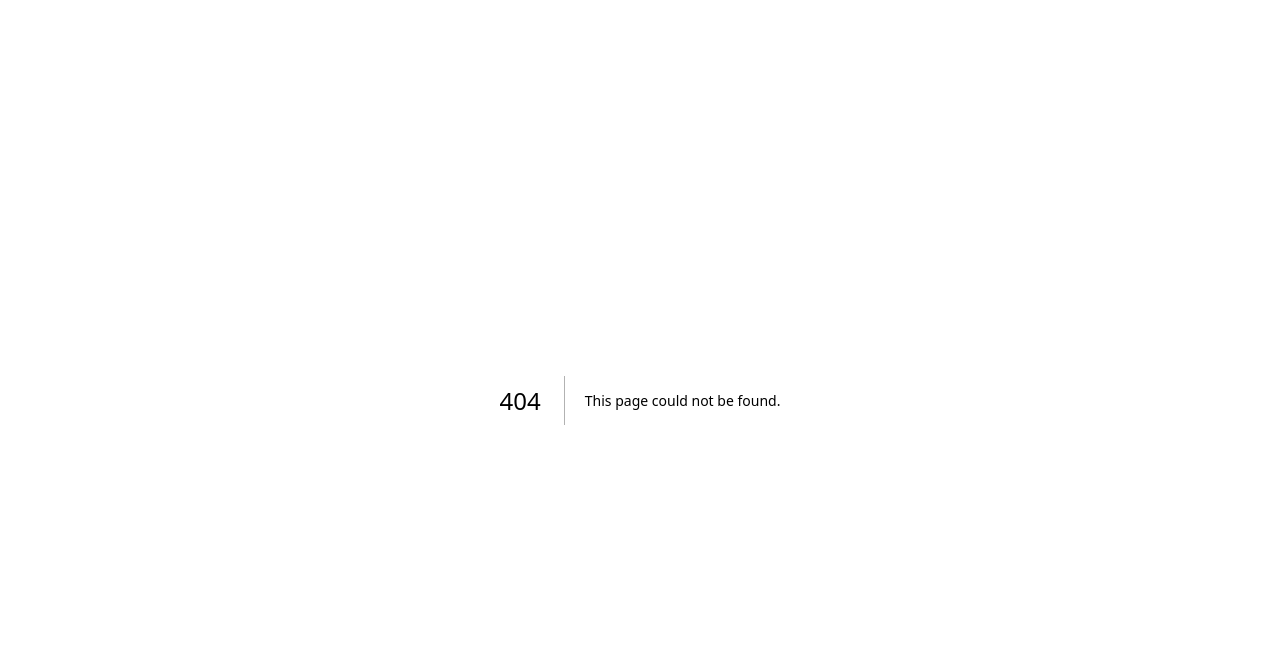
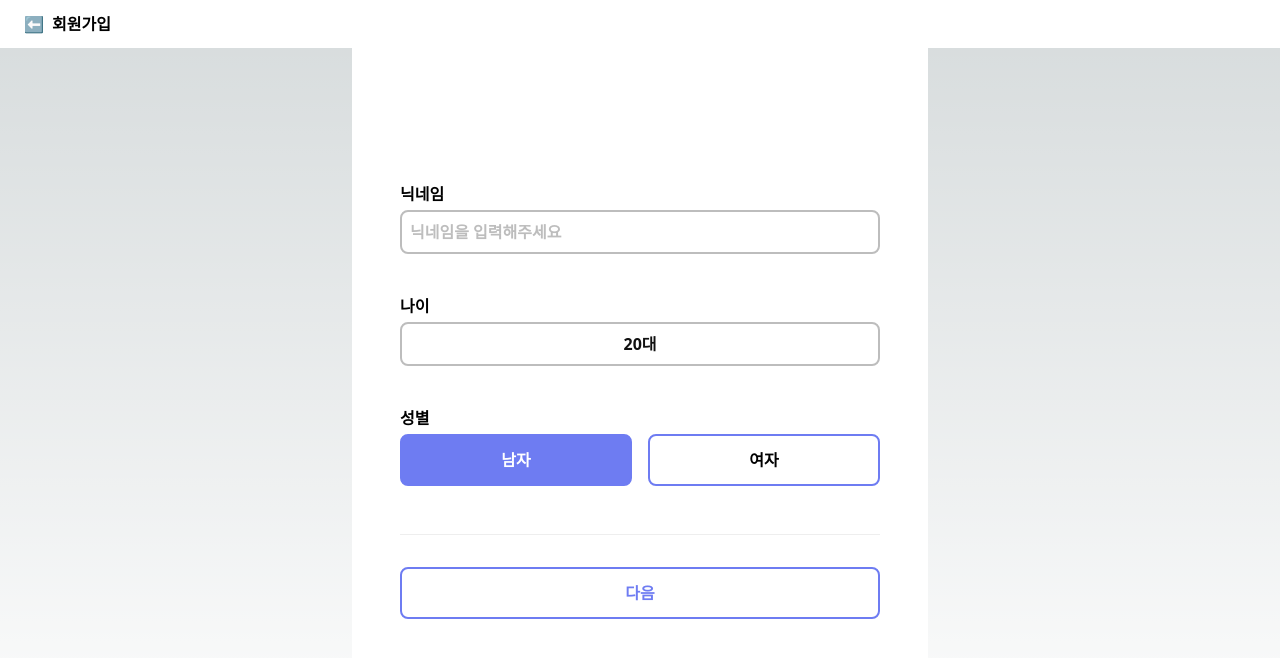
Before and after one commit to SurBear-Team/surbear-frontend, a Next.js app: page /sign-up/detail in a window 1280 px wide. Before the commit this address had no page. Shown: the top 658 px of the page. Built offline with nearby package versions, Linux system fonts and the light colour scheme.

Commit message:
🌱회원가입_디테일 세팅

```diff
--- /dev/null
+++ b/pages/sign-up/detail.tsx
@@ -0,0 +1,213 @@
+import { useRouter } from "next/router";
+import { TopBar } from "../components/TopBar";
+import { useEffect, useState } from "react";
+import { Overlay } from "../components/styles/Overlay";
+import { motion } from "framer-motion";
+
+export default function IdPassword() {
+  const router = useRouter();
+
+  const [selectedAge, setSelectedAge] = useState("20대");
+  const [showSheet, setShowSheet] = useState(false);
+
+  const toggleShowSheet = () => {
+    setShowSheet(!showSheet);
+  };
+
+  const [selectedGender, setSelectedGender] = useState("남자");
+
+  // 콘솔찍기
+  useEffect(() => {
+    console.log("나이", selectedAge);
+    console.log("성별", selectedGender);
+  }, [selectedAge, selectedGender]);
+
+  return (
+    <>
+      <TopBar onClick={() => router.back()} leftSVG={"⬅"} />
+      <div className="screen px-12 flex-col w-full">
+        {/* 닉네임 */}
+        <div className="w-full">
+          <span className="font-extrabold">닉네임</span>
+          <input
+            type="text"
+            placeholder="닉네임을 입력해주세요"
+            className="main-input mt-1 mb-10 text-[#101010]"
+          />
+        </div>
+        {/* 나이 */}
+        <div className="w-full">
+          <span className="font-extrabold">나이</span>
+          <input
+            onClick={() => {
+              setShowSheet(true);
+            }}
+            value={selectedAge}
+            className="main-input text-center mt-1 mb-10 text-[#101010] cursor-pointer"
+          />
+        </div>
+        {/* 성별 */}
+        <div className="w-full">
+          <span className="font-extrabold ">성별</span>
+          <div className="flex gap-4 mt-1">
+            <button
+              className={`long-button ${
+                selectedGender === "남자"
+                  ? "border-[#6E7CF2] bg-[#6E7CF2] text-white"
+                  : "border-[#6E7CF2]"
+              }`}
+              onClick={() => setSelectedGender("남자")}
+            >
+              남자
+            </button>
+            <button
+              className={`long-button ${
+                selectedGender === "여자"
+                  ? "border-[#6E7CF2] bg-[#6E7CF2] text-white"
+                  : "border-[#6E7CF2]"
+              }`}
+              onClick={() => setSelectedGender("여자")}
+            >
+              여자
+            </button>
+          </div>
+        </div>
+
+        <div className="gray-line w-full mt-12 mx-10" />
+
+        {/* 다음버튼 */}
+        <div className="w-full">
+          <button
+            className="long-button px-32 mt-8 font-extrabold bg-white border-[#6E7CF2] text-[#6E7CF2]"
+            onClick={() => {}}
+          >
+            다음
+          </button>
+        </div>
+        {showSheet && (
+          <>
+            <Overlay />
+            <AgeSheet
+              showSheet={showSheet}
+              onClose={toggleShowSheet}
+              onSelected={setSelectedAge}
+            />
+          </>
+        )}
+      </div>
+    </>
+  );
+}
+
+type AgeSheetProps = {
+  onClose: () => void;
+  showSheet: boolean;
+  onSelected: (age: string) => void;
+};
+
+export const AgeSheet = ({ onClose, showSheet, onSelected }: AgeSheetProps) => {
+  return (
+    <motion.div
+      initial="hidden"
+      animate={showSheet ? "visible" : "hidden"}
+      variants={SheetAnimation}
+      className="fixed bottom-0 z-20 bg-white border-1 border-black w-full h-3/5 rounded-2xl px-6 pb-6 "
+    >
+      <div className="flex pt-4 gap-1 font-extrabold ">
+        <div className="cursor-pointer" onClick={onClose}>
+          X
+        </div>
+        <div>닫기</div>
+      </div>
+      <div className="gray-line my-4" />
+      <div
+        className="px-4 py-5 border-b-[1px] border-[#EEEEEE]"
+        onClick={() => {
+          onSelected("10대 이하");
+          onClose();
+        }}
+      >
+        <div className="flex justify-center mx-auto font-extrabold">
+          10대 이하
+        </div>
+      </div>
+      <div className="px-4 py-5 border-b-[1px] border-[#EEEEEE]">
+        <div
+          className="flex justify-center mx-auto font-extrabold"
+          onClick={() => {
+            onSelected("10대");
+            onClose();
+          }}
+        >
+          10대
+        </div>
+      </div>
+
+      <div
+        className="px-4 py-5 border-b-[1px] border-[#EEEEEE]"
+        onClick={() => {
+          onSelected("20대");
+          onClose();
+        }}
+      >
+        <div className="flex justify-center mx-auto font-extrabold">20대</div>
+      </div>
+
+      <div
+        className="px-4 py-5 border-b-[1px] border-[#EEEEEE]"
+        onClick={() => {
+          onSelected("30대");
+          onClose();
+        }}
+      >
+        <div className="flex justify-center mx-auto font-extrabold">30대</div>
+      </div>
+
+      <div
+        className="px-4 py-5 border-b-[1px] border-[#EEEEEE]"
+        onClick={() => {
+          onSelected("40대");
+          onClose();
+        }}
+      >
+        <div className="flex justify-center mx-auto font-extrabold">40대</div>
+      </div>
+
+      <div
+        className="px-4 py-5 border-b-[1px] border-[#EEEEEE]"
+        onClick={() => {
+          onSelected("50대");
+          onClose();
+        }}
+      >
+        <div className="flex justify-center mx-auto font-extrabold">50대</div>
+      </div>
+
+      <div className="px-4 py-5">
+        <div
+          className="flex justify-center mx-auto font-extrabold"
+          onClick={() => {
+            onSelected("60대 이상");
+            onClose();
+          }}
+        >
+          60대 이상
+        </div>
+      </div>
+    </motion.div>
+  );
+};
+
+export const SheetAnimation = {
+  hidden: {
+    y: 500, // 시작 위치 (아래에서 위로 이동)
+  },
+  visible: {
+    y: 0, // 최종 위치 (화면 중앙)
+
+    transition: {
+      damping: 20, // 애니메이션의 바운스 정도
+      stiffness: 100, // 애니메이션의 빠르기
+    },
+  },
+};
```
